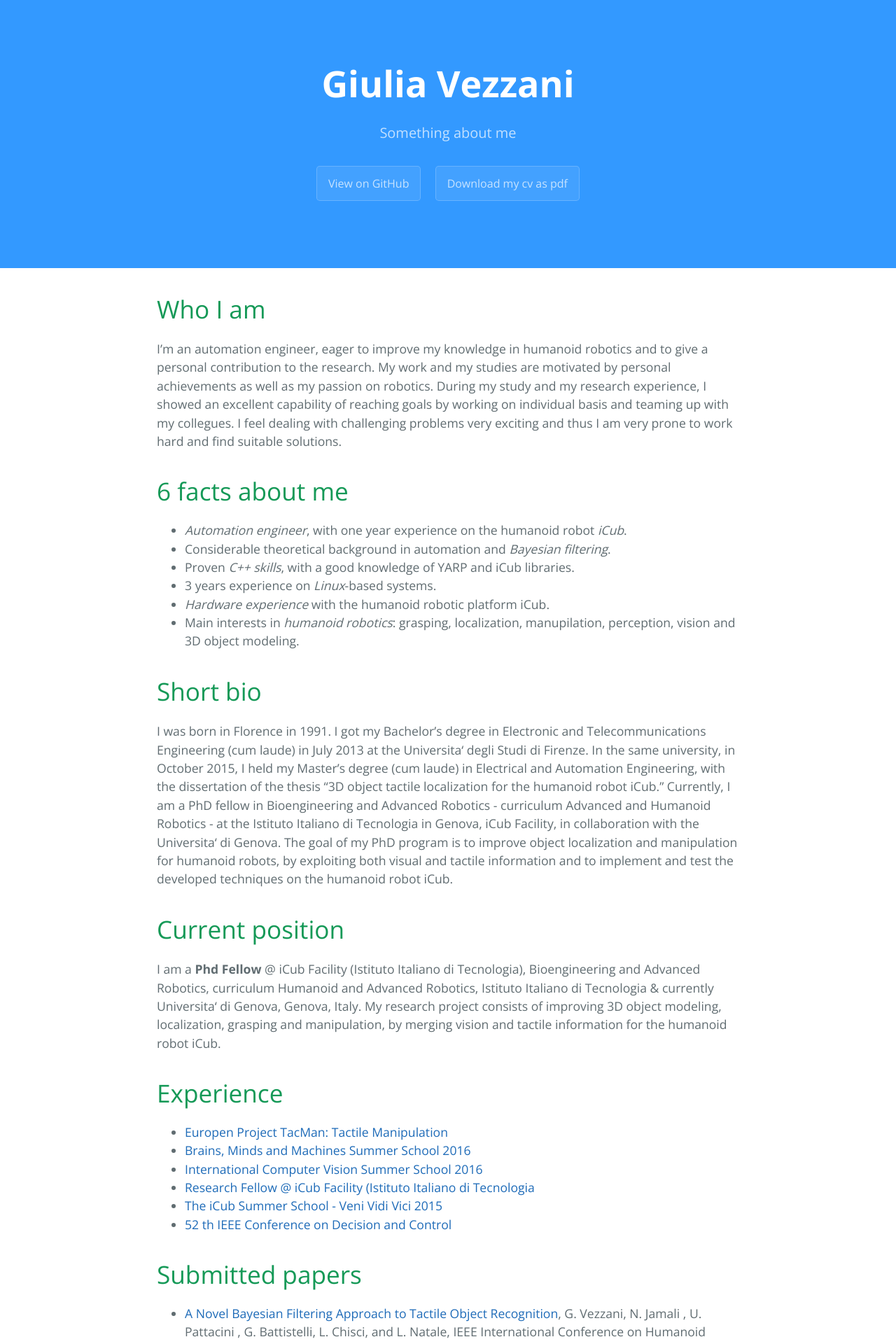
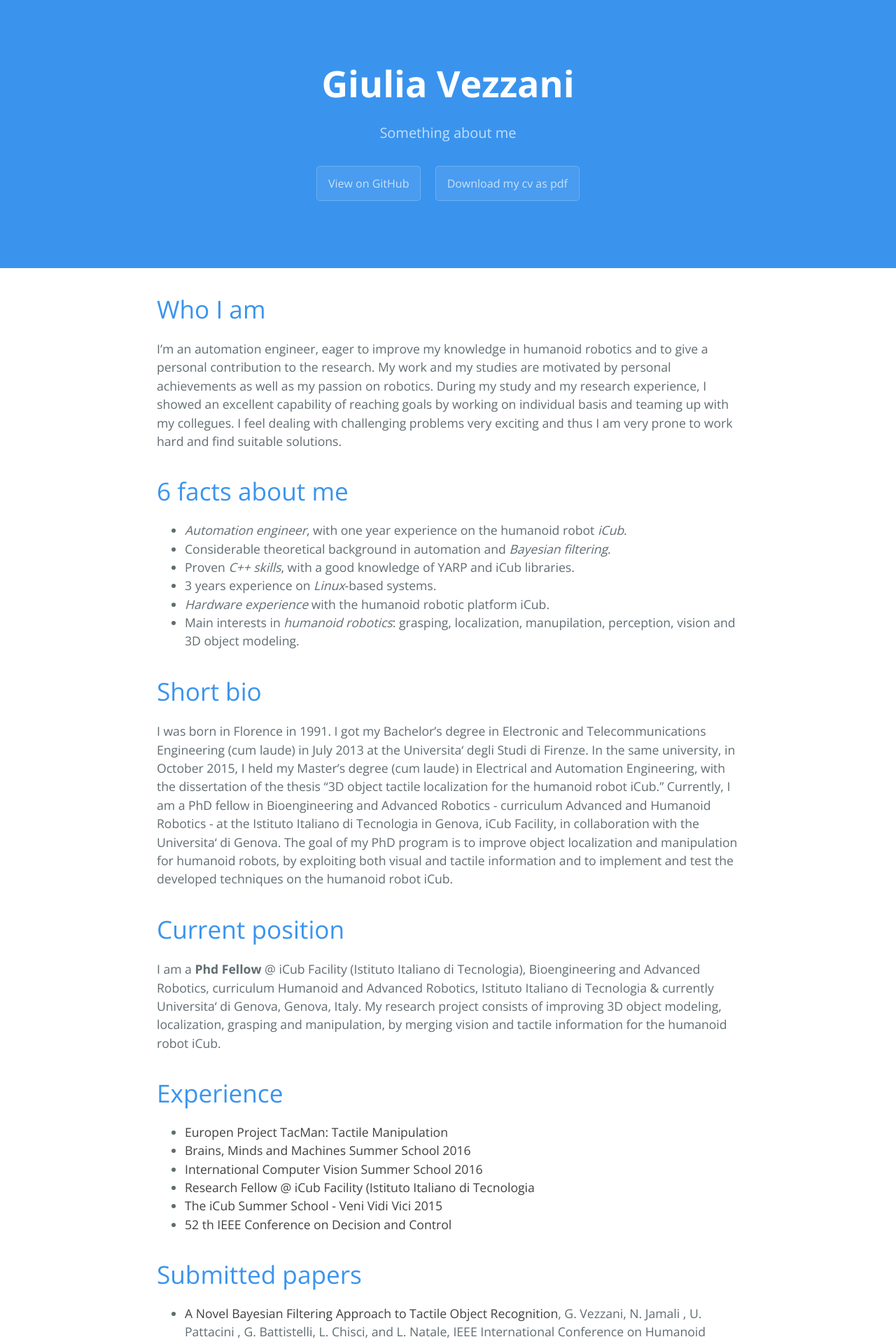
Before and after one commit to giuliavezzani/giuliavezzani_old.github.io, a Jekyll site: the page built from index.md, in a window 1280 px wide. Shown: the top 1920 px of the page at 70% size. Built offline with Jekyll 4.4.1, drawn with Linux system fonts in a browser that asks for light colours; our own code applies the rules of GitHub Pages for plain Markdown files.

Commit message:
Update variables.scss

```diff
--- a/_sass/variables.scss
+++ b/_sass/variables.scss
@@ -4,13 +4,13 @@ $medium-breakpoint: 42em;
 
 // Headers
 $header-heading-color: #fff;
-$header-bg-color: #3399ff;
-$header-bg-color-secondary: #3399ff;
+$header-bg-color: #3A94EE;
+$header-bg-color-secondary: #3A94EE;
 
 // Text
-$section-headings-color: #159957;
+$section-headings-color: #3A94EE;
 $body-text-color: #606c71;
-$body-link-color: #1e6bb8;
+$body-link-color: #404040;
 $blockquote-text-color: #819198;
 
 // Code
```
